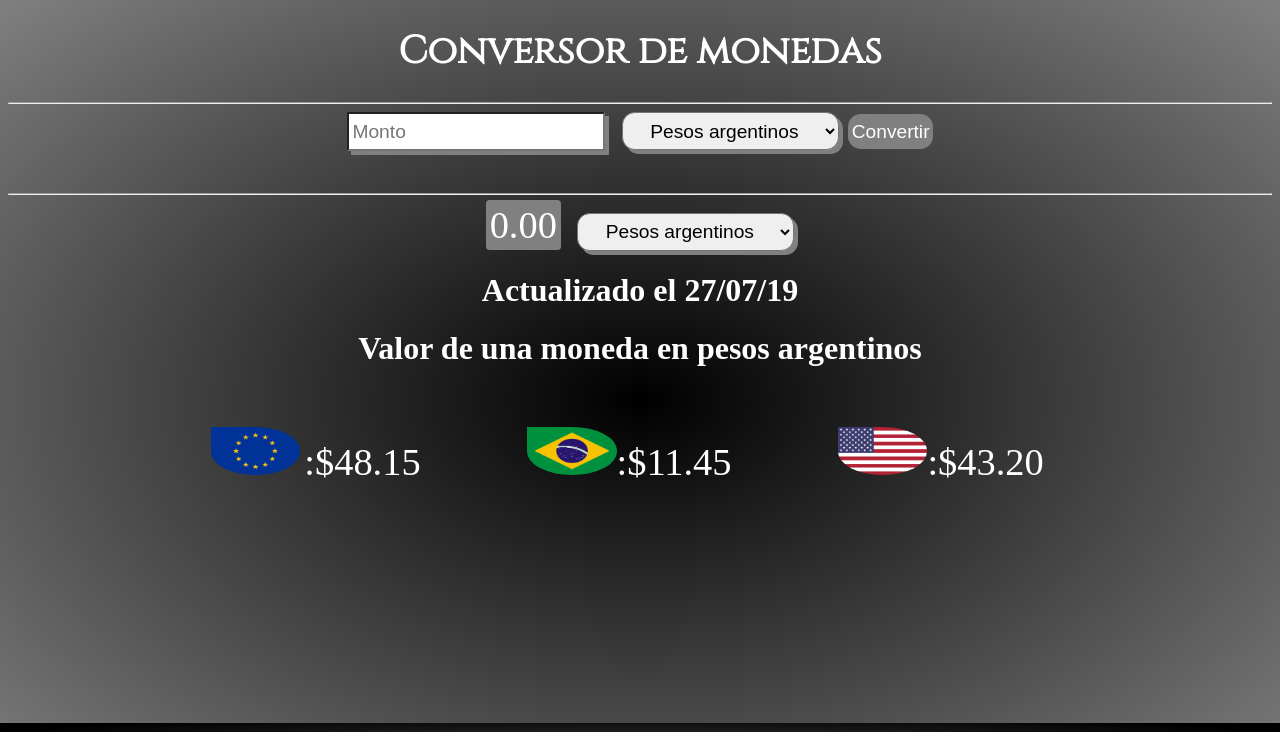
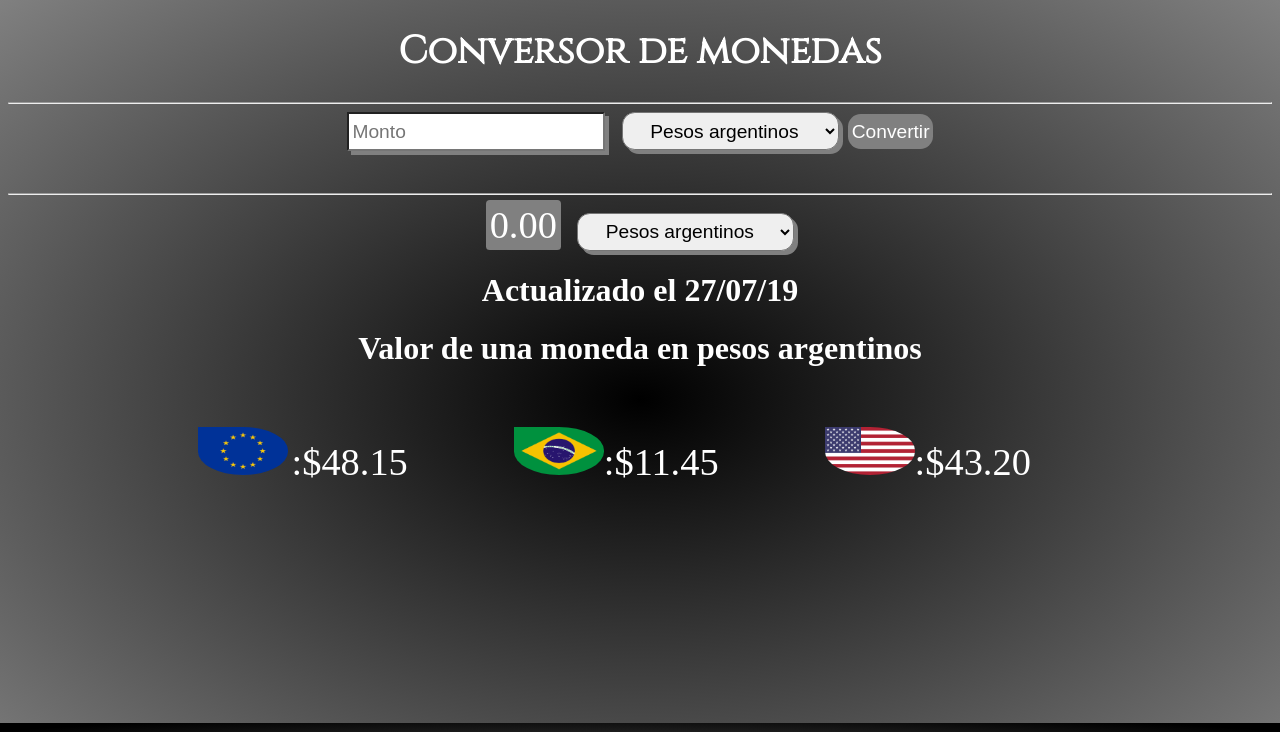
Before and after one commit to AlanLWilliams/TP, a plain HTML site: page index.html in a window 1280 px wide. Shown: the top 732 px of the page. Drawn offline with Linux system fonts and the light colour scheme.

Commit message:
cambios de pantalla

```diff
--- a/index.html
+++ b/index.html
@@ -50,7 +50,7 @@
 
 <h1>Valor de una moneda en pesos argentinos</h1>
 <div class="imagen">
-  <span> <img src="eur.png" alt="Europea" style="margin-left:6vw"class="pais" > <span class="precio">:$48.15</span>     <img src="brl.png" alt="Brasil"class="pais"><span class="precio">:$11.45</span>  <img src="usd.png" alt="EE.UU" class="pais" ><span class="precio">:$43.20</span></span>
+  <span> <img src="eur.png" alt="Europea" style="margin-left:4vw" class="pais" > <span class="precio">:$48.15</span>     <img src="brl.png" alt="Brasil"class="pais"><span class="precio">:$11.45</span>  <img src="usd.png" alt="EE.UU" class="pais" ><span class="precio">:$43.20</span></span>
 </div>
 
 
--- a/monedas.css
+++ b/monedas.css
@@ -121,5 +121,4 @@ text-decoration: none;
 .pais{width: 10vw;}
 
 
-
 }
```
